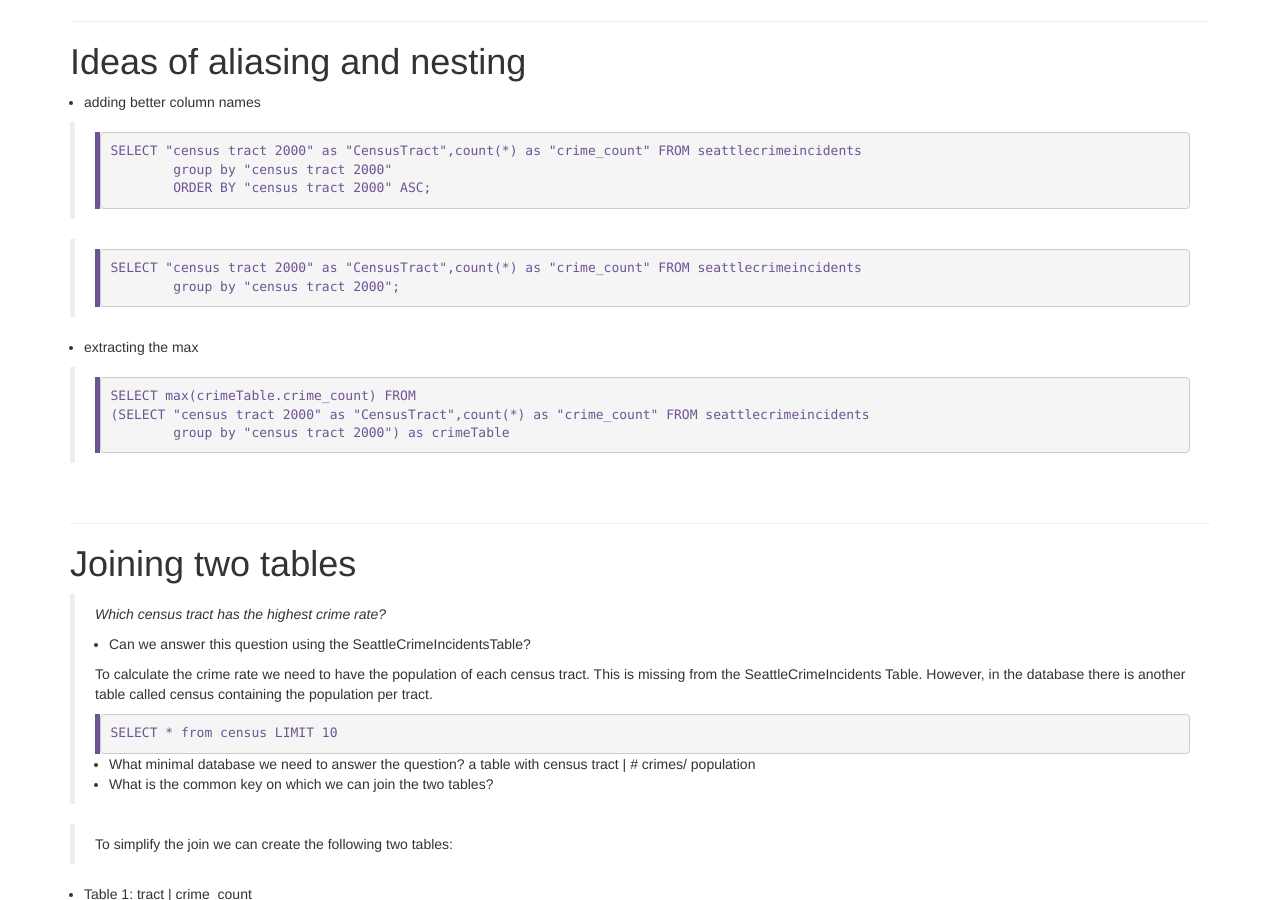
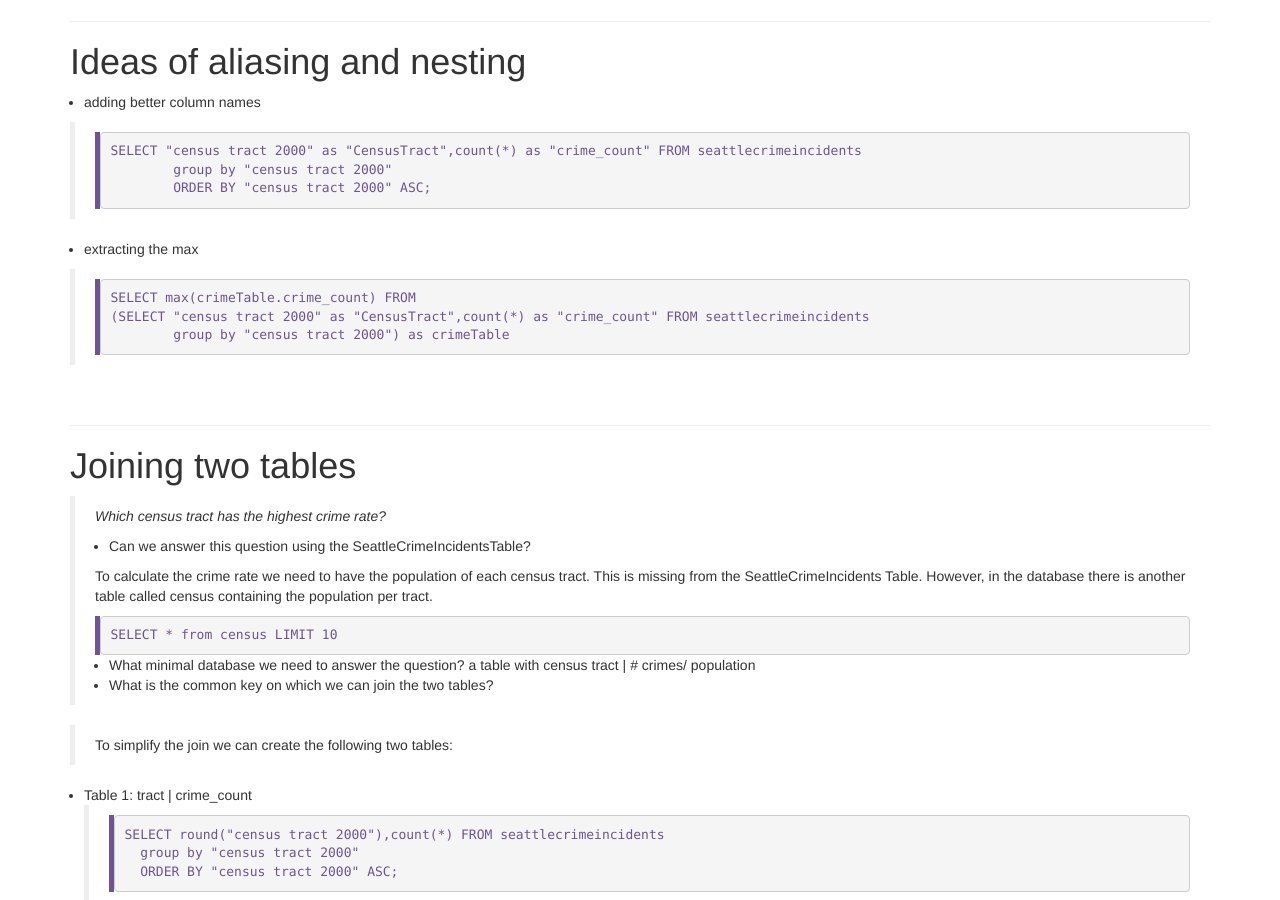
Before and after one commit to uwescience/SQL-geospatial-tutorial, a Jekyll site: the page built from _episodes/03-queries.md, in a window 1280 px wide and 900 px high, scrolled down 2782 px. Built offline with Jekyll 4.4.1, drawn with Linux system fonts in a browser that asks for light colours.

Commit message:
removing repeated query

```diff
--- a/_episodes/03-queries.md
+++ b/_episodes/03-queries.md
@@ -187,13 +187,6 @@
 > ~~~
 > {: .sql}
 
-
-> ~~~
-> SELECT "census tract 2000" as "CensusTract",count(*) as "crime_count" FROM seattlecrimeincidents
-	group by "census tract 2000";
-> ~~~
-> {: .sql}
-
 * extracting the max
 
 > ~~~
```
